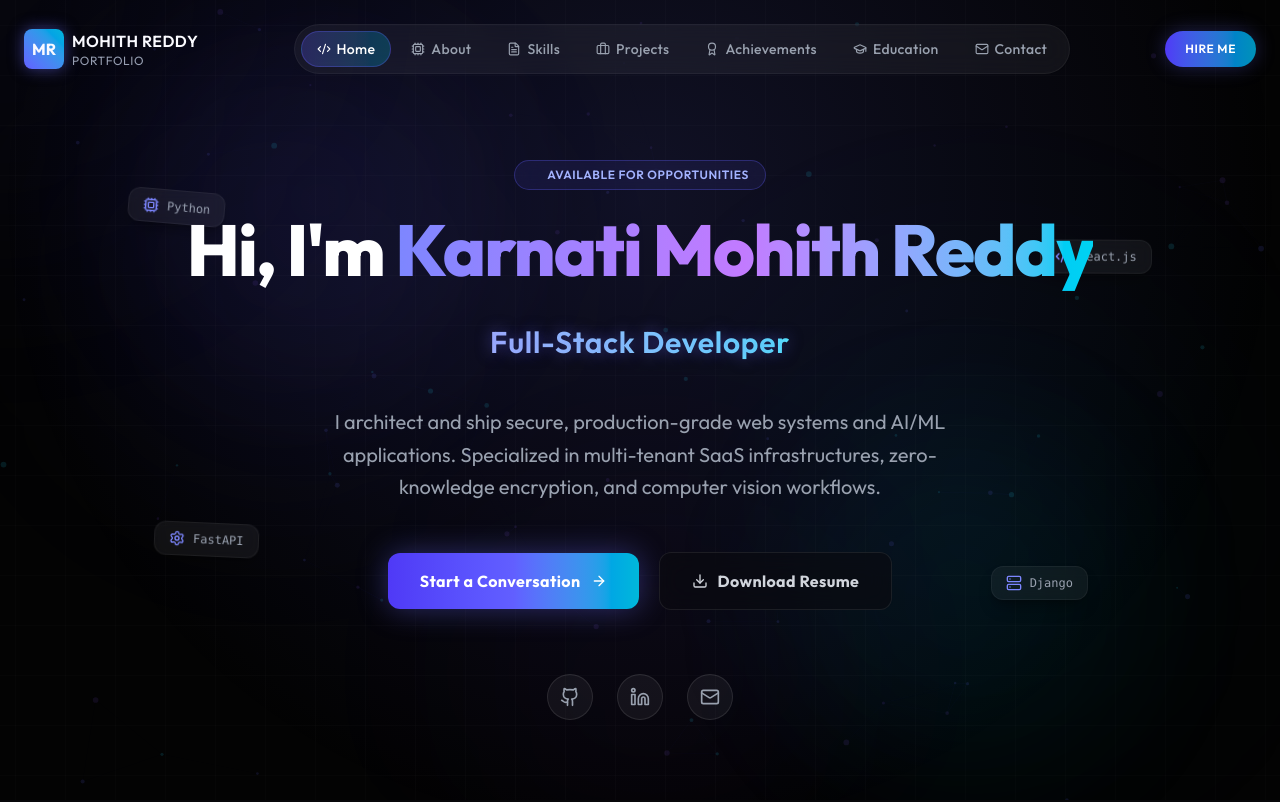
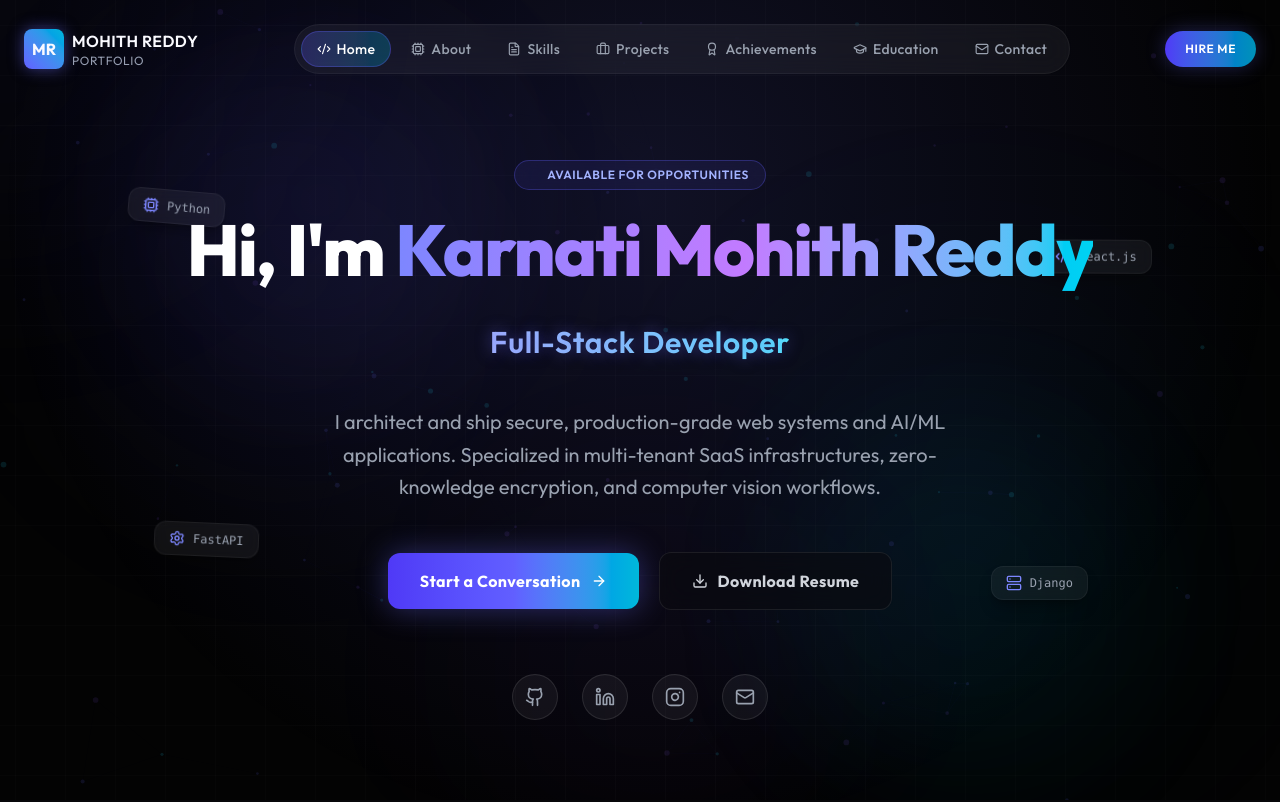
Before and after one commit to mohithreddy123-hub/portfolio, a React (Vite) app: page / in a window 1280 px wide. Shown: the top 802 px of the page. Built offline with nearby package versions, Linux system fonts and the light colour scheme.

Commit message:
feat: add Instagram social links across portfolio

```diff
--- a/src/components/Contact.jsx
+++ b/src/components/Contact.jsx
@@ -14,6 +14,14 @@ const Linkedin = (props) => (
     <path d="M16 8a6 6 0 0 1 6 6v7h-4v-7a2 2 0 0 0-2-2 2 2 0 0 0-2 2v7h-4v-7a6 6 0 0 1 6-6z" />
     <rect width="4" height="12" x="2" y="9" />
     <circle cx="4" cy="4" r="2" />
+  </svg>
+);
+
+const Instagram = (props) => (
+  <svg viewBox="0 0 24 24" fill="none" stroke="currentColor" strokeWidth="2" strokeLinecap="round" strokeLinejoin="round" className={props.className}>
+    <rect width="20" height="20" x="2" y="2" rx="5" ry="5" />
+    <path d="M16 11.37A4 4 0 1 1 12.63 8 4 4 0 0 1 16 11.37z" />
+    <line x1="17.5" x2="17.51" y1="6.5" y2="6.5" />
   </svg>
 );
 
@@ -151,6 +159,15 @@ export default function Contact() {
                 >
                   <Linkedin className="w-4 h-4" />
                   LinkedIn
+                </a>
+                <a
+                  href="https://www.instagram.com/"
+                  target="_blank"
+                  rel="noopener noreferrer"
+                  className="flex-1 py-3 px-4 rounded-xl bg-white/5 border border-white/5 hover:border-pink-500/30 text-gray-300 hover:text-pink-400 flex items-center justify-center gap-2 font-bold text-xs transition-all duration-200"
+                >
+                  <Instagram className="w-4 h-4" />
+                  Instagram
                 </a>
               </div>
             </div>
--- a/src/components/Footer.jsx
+++ b/src/components/Footer.jsx
@@ -12,6 +12,14 @@ const Linkedin = (props) => (
     <path d="M16 8a6 6 0 0 1 6 6v7h-4v-7a2 2 0 0 0-2-2 2 2 0 0 0-2 2v7h-4v-7a6 6 0 0 1 6-6z" />
     <rect width="4" height="12" x="2" y="9" />
     <circle cx="4" cy="4" r="2" />
+  </svg>
+);
+
+const Instagram = (props) => (
+  <svg viewBox="0 0 24 24" fill="none" stroke="currentColor" strokeWidth="2" strokeLinecap="round" strokeLinejoin="round" className={props.className}>
+    <rect width="20" height="20" x="2" y="2" rx="5" ry="5" />
+    <path d="M16 11.37A4 4 0 1 1 12.63 8 4 4 0 0 1 16 11.37z" />
+    <line x1="17.5" x2="17.51" y1="6.5" y2="6.5" />
   </svg>
 );
 
@@ -66,6 +74,15 @@ export default function Footer() {
               <Linkedin className="w-4 h-4" />
             </a>
             <a
+              href="https://www.instagram.com/"
+              target="_blank"
+              rel="noopener noreferrer"
+              className="text-gray-500 hover:text-white transition-colors duration-200"
+              aria-label="Instagram Profile"
+            >
+              <Instagram className="w-4 h-4" />
+            </a>
+            <a
               href="mailto:mohithreddy382@gmail.com"
               className="text-gray-500 hover:text-white transition-colors duration-200"
               aria-label="Send Email"
--- a/src/components/Hero.jsx
+++ b/src/components/Hero.jsx
@@ -29,6 +29,14 @@ const Linkedin = (props) => (
     <path d="M16 8a6 6 0 0 1 6 6v7h-4v-7a2 2 0 0 0-2-2 2 2 0 0 0-2 2v7h-4v-7a6 6 0 0 1 6-6z" />
     <rect width="4" height="12" x="2" y="9" />
     <circle cx="4" cy="4" r="2" />
+  </svg>
+);
+
+const Instagram = (props) => (
+  <svg viewBox="0 0 24 24" fill="none" stroke="currentColor" strokeWidth="2" strokeLinecap="round" strokeLinejoin="round" className={props.className}>
+    <rect width="20" height="20" x="2" y="2" rx="5" ry="5" />
+    <path d="M16 11.37A4 4 0 1 1 12.63 8 4 4 0 0 1 16 11.37z" />
+    <line x1="17.5" x2="17.51" y1="6.5" y2="6.5" />
   </svg>
 );
 
@@ -202,6 +210,15 @@ export default function Hero() {
             <Linkedin className="w-5 h-5" />
           </a>
           <a
+            href="https://www.instagram.com/"
+            target="_blank"
+            rel="noopener noreferrer"
+            className="p-3 rounded-full bg-white/5 border border-white/10 text-gray-400 hover:text-white hover:border-white/30 hover:scale-110 transition-all duration-300"
+            aria-label="Instagram Profile"
+          >
+            <Instagram className="w-5 h-5" />
+          </a>
+          <a
             href="mailto:mohithreddy382@gmail.com"
             className="p-3 rounded-full bg-white/5 border border-white/10 text-gray-400 hover:text-white hover:border-white/30 hover:scale-110 transition-all duration-300"
             aria-label="Send Email"
```
